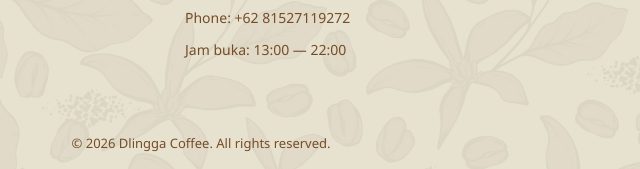
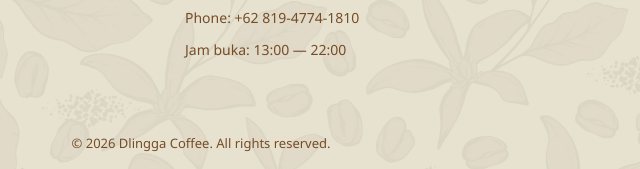
Before and after one commit to kooo-design/d-lingga-coffee, a plain HTML site: page index.html in a window 1280 px wide. Shown: the part 6417-6586 px from the top of the page, 439-1079 px from the left. Drawn offline with Linux system fonts and the light colour scheme.

Commit message:
Update index.html

```diff
--- a/index.html
+++ b/index.html
@@ -458,7 +458,7 @@
             Jl Umar Wirahadikusumah KM 25 - Sumedang (lantai 2, depan SPBU
             Darmaraja)
           </div>
-          <div style="margin-top: 10px">Phone: +62 81527119272</div>
+          <div style="margin-top: 10px">Phone: +62 819-4774-1810</div>
           <div style="margin-top: 10px">Jam buka: 13:00 — 22:00</div>
         </div>
 
```
